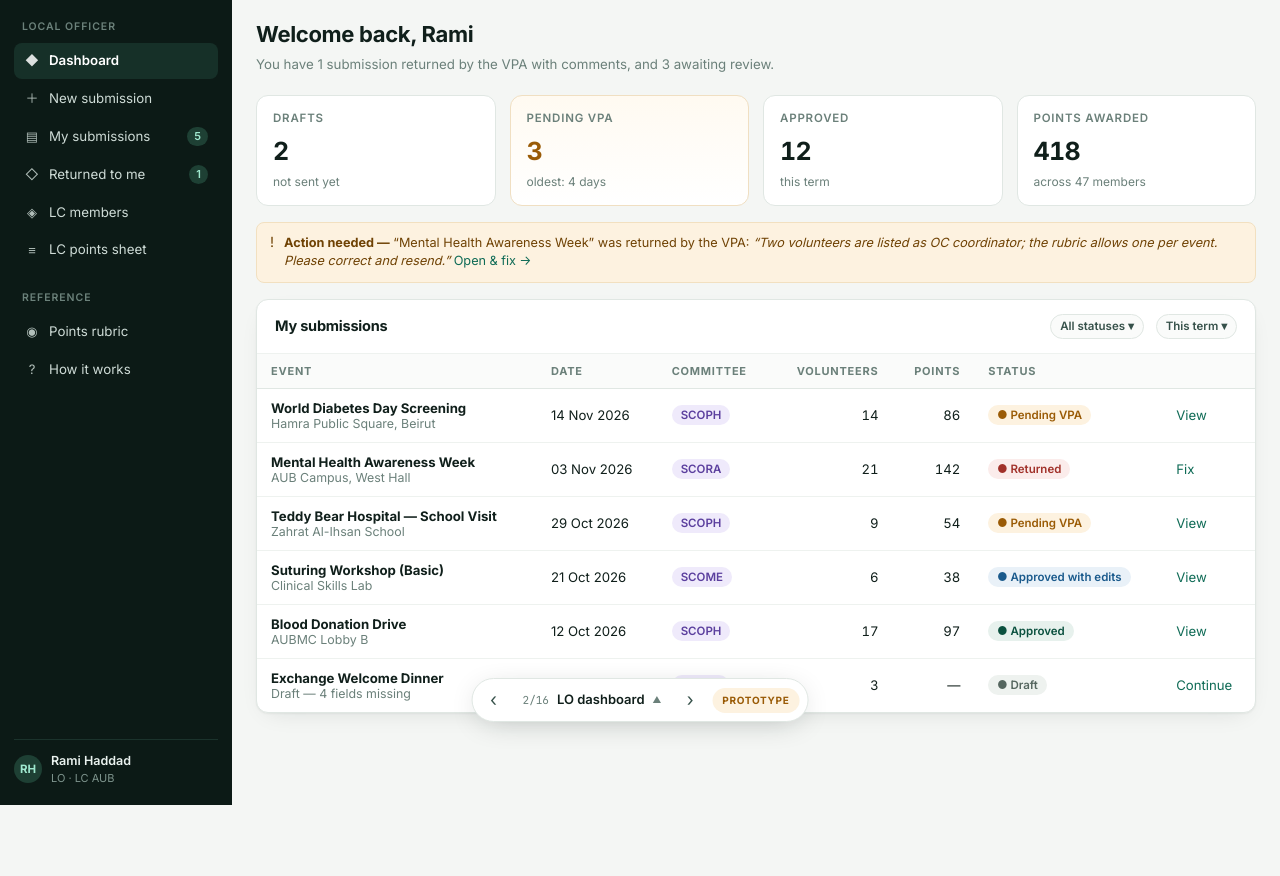
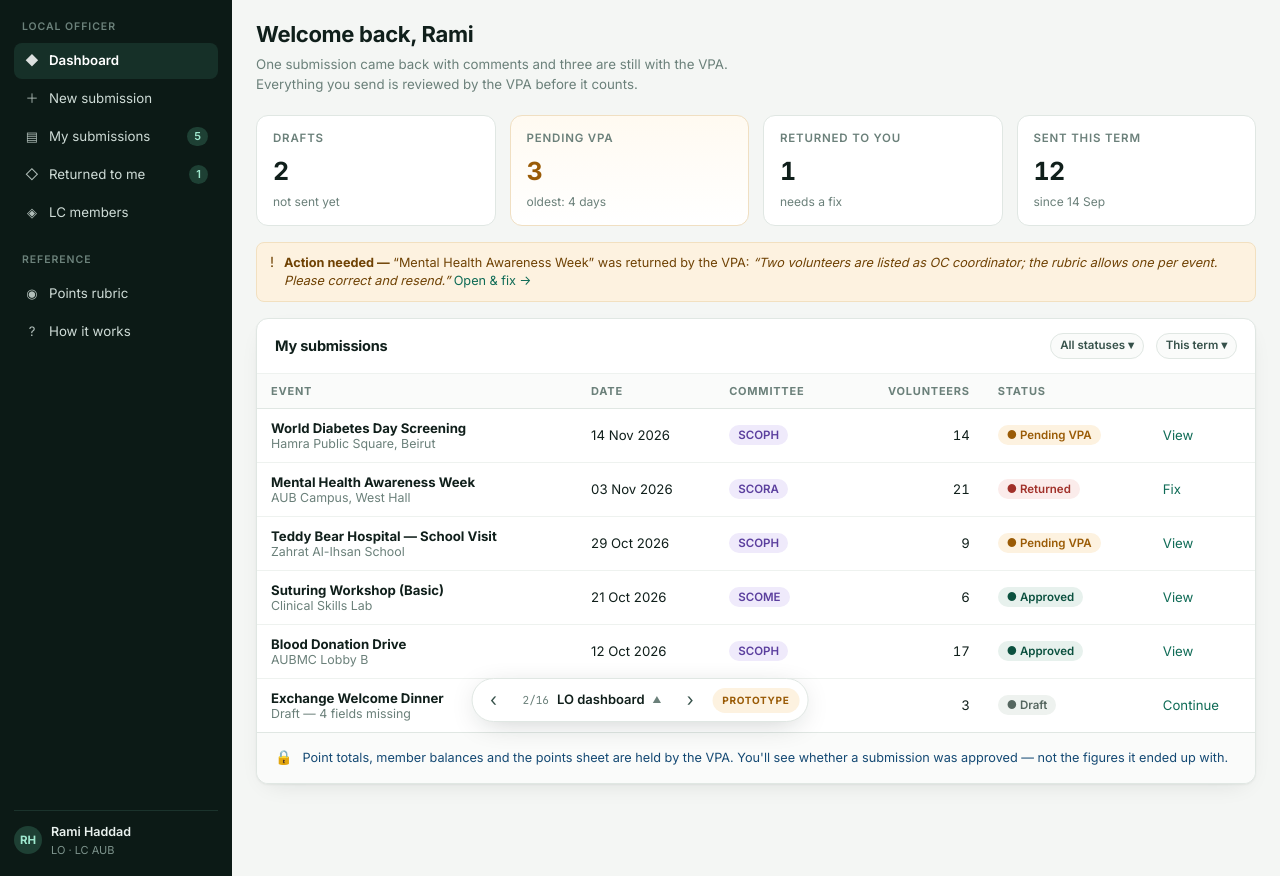
Before and after one commit to eliezgheib577-lgtm/points-system, a plain HTML site: page mockups/preview.html in a window 1280 px wide. Both pictures are taken after a click on the button "Sign in". Shown: the part 64-940 px from the top of the page. Before the commit the page ends 869 px from the top, so only its background shows below. Drawn offline with Linux system fonts and the light colour scheme.

Commit message:
Restrict Local Officers to submitting only
LOs no longer see point totals, member balances, the points sheet or any
approved figures: the points-sheet nav is gone, the dashboard reports
submission state instead of points awarded, the submissions table drops its
points column, and an approved submission reads simply Approved rather than
disclosing that the VPA adjusted it.

Adds a who-sees-what table to the rules screen so the boundary is stated
rather than implied, and turns off the adjustment notice that would have
leaked figures back to LOs.

Co-Authored-By: Claude Opus 5 <noreply@anthropic.com>
Claude-Session: https://claude.ai/code/session_012bK2P4cmT6baufXMRm4cyf

```diff
--- a/mockups/preview.html
+++ b/mockups/preview.html
@@ -335,7 +335,6 @@ body::before{content:"";position:fixed;inset:0 0 auto;height:env(safe-area-inset
         <div class="nav"><span class="ic">▤</span>My submissions<span class="count">5</span></div>
         <div class="nav"><span class="ic">◇</span>Returned to me<span class="count">1</span></div>
         <div class="nav"><span class="ic">◈</span>LC members</div>
-        <div class="nav"><span class="ic">≡</span>LC points sheet</div>
       </div>
       <div class="navgroup">
         <div class="navlabel">Reference</div>
@@ -352,28 +351,31 @@ body::before{content:"";position:fixed;inset:0 0 auto;height:env(safe-area-inset
       </div>
       <div class="content">
         <div class="page-head">
-          <div><h1>Welcome back, Rami</h1><p>You have 1 submission returned by the VPA with comments, and 3 awaiting review.</p></div>
+          <div><h1>Welcome back, Rami</h1><p>One submission came back with comments and three are still with the VPA. Everything you send is reviewed by the VPA before it counts.</p></div>
         </div>
         <div class="grid g4" style="margin-bottom:16px">
           <div class="tile"><div class="k">Drafts</div><div class="v">2</div><div class="d">not sent yet</div></div>
           <div class="tile hot"><div class="k">Pending VPA</div><div class="v">3</div><div class="d">oldest: 4 days</div></div>
-          <div class="tile"><div class="k">Approved</div><div class="v">12</div><div class="d">this term</div></div>
-          <div class="tile"><div class="k">Points awarded</div><div class="v">418</div><div class="d">across 47 members</div></div>
+          <div class="tile"><div class="k">Returned to you</div><div class="v">1</div><div class="d">needs a fix</div></div>
+          <div class="tile"><div class="k">Sent this term</div><div class="v">12</div><div class="d">since 14 Sep</div></div>
         </div>
         <div class="note warn" style="margin-bottom:16px"><span class="ic">!</span><span><b>Action needed —</b> “Mental Health Awareness Week” was returned by the VPA: <i>“Two volunteers are listed as OC coordinator; the rubric allows one per event. Please correct and resend.”</i> <a href="#">Open &amp; fix →</a></span></div>
         <div class="card">
           <div class="card-h"><h3>My submissions</h3><div class="spacer"></div><span class="pill flat">All statuses ▾</span><span class="pill flat">This term ▾</span></div>
           <table>
-            <thead><tr><th>Event</th><th>Date</th><th>Committee</th><th class="num">Volunteers</th><th class="num">Points</th><th>Status</th><th></th></tr></thead>
+            <thead><tr><th>Event</th><th>Date</th><th>Committee</th><th class="num">Volunteers</th><th>Status</th><th></th></tr></thead>
             <tbody>
-              <tr><td><b>World Diabetes Day Screening</b><div class="sub">Hamra Public Square, Beirut</div></td><td>14 Nov 2026</td><td><span class="pill tag">SCOPH</span></td><td class="num">14</td><td class="num">86</td><td><span class="pill pend">● Pending VPA</span></td><td><a href="#">View</a></td></tr>
-              <tr><td><b>Mental Health Awareness Week</b><div class="sub">AUB Campus, West Hall</div></td><td>03 Nov 2026</td><td><span class="pill tag">SCORA</span></td><td class="num">21</td><td class="num">142</td><td><span class="pill ret">● Returned</span></td><td><a href="#">Fix</a></td></tr>
-              <tr><td><b>Teddy Bear Hospital — School Visit</b><div class="sub">Zahrat Al-Ihsan School</div></td><td>29 Oct 2026</td><td><span class="pill tag">SCOPH</span></td><td class="num">9</td><td class="num">54</td><td><span class="pill pend">● Pending VPA</span></td><td><a href="#">View</a></td></tr>
-              <tr><td><b>Suturing Workshop (Basic)</b><div class="sub">Clinical Skills Lab</div></td><td>21 Oct 2026</td><td><span class="pill tag">SCOME</span></td><td class="num">6</td><td class="num">38</td><td><span class="pill mod">● Approved with edits</span></td><td><a href="#">View</a></td></tr>
-              <tr><td><b>Blood Donation Drive</b><div class="sub">AUBMC Lobby B</div></td><td>12 Oct 2026</td><td><span class="pill tag">SCOPH</span></td><td class="num">17</td><td class="num">97</td><td><span class="pill ok">● Approved</span></td><td><a href="#">View</a></td></tr>
-              <tr><td><b>Exchange Welcome Dinner</b><div class="sub">Draft — 4 fields missing</div></td><td>—</td><td><span class="pill tag">SCOPE</span></td><td class="num">3</td><td class="num">—</td><td><span class="pill draft">● Draft</span></td><td><a href="#">Continue</a></td></tr>
+              <tr><td><b>World Diabetes Day Screening</b><div class="sub">Hamra Public Square, Beirut</div></td><td>14 Nov 2026</td><td><span class="pill tag">SCOPH</span></td><td class="num">14</td><td><span class="pill pend">● Pending VPA</span></td><td><a href="#">View</a></td></tr>
+              <tr><td><b>Mental Health Awareness Week</b><div class="sub">AUB Campus, West Hall</div></td><td>03 Nov 2026</td><td><span class="pill tag">SCORA</span></td><td class="num">21</td><td><span class="pill ret">● Returned</span></td><td><a href="#">Fix</a></td></tr>
+              <tr><td><b>Teddy Bear Hospital — School Visit</b><div class="sub">Zahrat Al-Ihsan School</div></td><td>29 Oct 2026</td><td><span class="pill tag">SCOPH</span></td><td class="num">9</td><td><span class="pill pend">● Pending VPA</span></td><td><a href="#">View</a></td></tr>
+              <tr><td><b>Suturing Workshop (Basic)</b><div class="sub">Clinical Skills Lab</div></td><td>21 Oct 2026</td><td><span class="pill tag">SCOME</span></td><td class="num">6</td><td><span class="pill ok">● Approved</span></td><td><a href="#">View</a></td></tr>
+              <tr><td><b>Blood Donation Drive</b><div class="sub">AUBMC Lobby B</div></td><td>12 Oct 2026</td><td><span class="pill tag">SCOPH</span></td><td class="num">17</td><td><span class="pill ok">● Approved</span></td><td><a href="#">View</a></td></tr>
+              <tr><td><b>Exchange Welcome Dinner</b><div class="sub">Draft — 4 fields missing</div></td><td>—</td><td><span class="pill tag">SCOPE</span></td><td class="num">3</td><td><span class="pill draft">● Draft</span></td><td><a href="#">Continue</a></td></tr>
             </tbody>
           </table>
+          <div class="pad" style="border-top:1px solid var(--line);background:var(--surface-2);border-radius:0 0 var(--r) var(--r)">
+            <div class="note info" style="border:0;background:transparent;padding:0"><span class="ic">🔒</span><span>Point totals, member balances and the points sheet are held by the VPA. You'll see whether a submission was approved — not the figures it ended up with.</span></div>
+          </div>
         </div>
       </div>
     </div>
@@ -392,7 +394,6 @@ body::before{content:"";position:fixed;inset:0 0 auto;height:env(safe-area-inset
         <div class="nav"><span class="ic">▤</span>My submissions<span class="count">5</span></div>
         <div class="nav"><span class="ic">◇</span>Returned to me<span class="count">1</span></div>
         <div class="nav"><span class="ic">◈</span>LC members</div>
-        <div class="nav"><span class="ic">≡</span>LC points sheet</div>
       </div>
       <div class="side-foot"><div class="avatar">RH</div><div><b>Rami Haddad</b><small>LO · LC AUB</small></div></div>
     </aside>
@@ -460,7 +461,6 @@ body::before{content:"";position:fixed;inset:0 0 auto;height:env(safe-area-inset
         <div class="nav"><span class="ic">▤</span>My submissions<span class="count">5</span></div>
         <div class="nav"><span class="ic">◇</span>Returned to me<span class="count">1</span></div>
         <div class="nav"><span class="ic">◈</span>LC members</div>
-        <div class="nav"><span class="ic">≡</span>LC points sheet</div>
       </div>
       <div class="side-foot"><div class="avatar">RH</div><div><b>Rami Haddad</b><small>LO · LC AUB</small></div></div>
     </aside>
@@ -551,7 +551,6 @@ body::before{content:"";position:fixed;inset:0 0 auto;height:env(safe-area-inset
         <div class="nav"><span class="ic">▤</span>My submissions<span class="count">5</span></div>
         <div class="nav"><span class="ic">◇</span>Returned to me<span class="count">1</span></div>
         <div class="nav"><span class="ic">◈</span>LC members</div>
-        <div class="nav"><span class="ic">≡</span>LC points sheet</div>
       </div>
       <div class="side-foot"><div class="avatar">RH</div><div><b>Rami Haddad</b><small>LO · LC AUB</small></div></div>
     </aside>
@@ -653,8 +652,8 @@ body::before{content:"";position:fixed;inset:0 0 auto;height:env(safe-area-inset
             <tbody>
               <tr><td><span class="sw"></span></td><td><b>Winter Clothing Drive</b><div class="sub">07 Nov 2026 · SCORP</div></td><td>LC USJ</td><td>Elias Rizk</td><td><span class="pill ret">6 days</span></td><td class="num">23</td><td class="num">148</td><td><span class="pill pend">2 over band</span></td><td><a href="#">Review</a></td></tr>
               <tr><td><span class="sw"></span></td><td><b>Hepatitis Awareness Booth</b><div class="sub">09 Nov 2026 · SCOPH</div></td><td>LC LAU</td><td>Dana Ayoub</td><td><span class="pill pend">5 days</span></td><td class="num">11</td><td class="num">64</td><td><span class="pill ret">1 duplicate</span></td><td><a href="#">Review</a></td></tr>
-              <tr><td><span class="sw on"></span></td><td><b>World Diabetes Day Screening</b><div class="sub">14 Nov 2026 · SCOPH</div></td><td>LC AUB</td><td>Rami Haddad</td><td><span class="pill flat">2 days</span></td><td class="num">14</td><td class="num">86</td><td><span class="pill pend">1 over band</span></td><td><a href="#"><b>Review</b></a></td></tr>
-              <tr><td><span class="sw"></span></td><td><b>Teddy Bear Hospital — School Visit</b><div class="sub">29 Oct 2026 · SCOPH</div></td><td>LC AUB</td><td>Rami Haddad</td><td><span class="pill flat">2 days</span></td><td class="num">9</td><td class="num">54</td><td><span class="pill ok">clean</span></td><td><a href="#">Review</a></td></tr>
+              <tr><td><span class="sw on"></span></td><td><b>World Diabetes Day Screening</b><div class="sub">14 Nov 2026 · SCOPH</div></td><td>LC AUB</td><td>Rami Haddad</td><td><span class="pill flat">2 days</span></td><td class="num">14</td><td><span class="pill pend">1 over band</span></td><td><a href="#"><b>Review</b></a></td></tr>
+              <tr><td><span class="sw"></span></td><td><b>Teddy Bear Hospital — School Visit</b><div class="sub">29 Oct 2026 · SCOPH</div></td><td>LC AUB</td><td>Rami Haddad</td><td><span class="pill flat">2 days</span></td><td class="num">9</td><td><span class="pill ok">clean</span></td><td><a href="#">Review</a></td></tr>
               <tr><td><span class="sw"></span></td><td><b>Research Methodology Webinar</b><div class="sub">11 Nov 2026 · SCORE</div></td><td>LC Balamand</td><td>Perla Gemayel</td><td><span class="pill flat">1 day</span></td><td class="num">8</td><td class="num">41</td><td><span class="pill ok">clean</span></td><td><a href="#">Review</a></td></tr>
               <tr><td><span class="sw"></span></td><td><b>Peer Education Training (TOT)</b><div class="sub">12 Nov 2026 · SCORA</div></td><td>LC LU</td><td>Hadi Zein</td><td><span class="pill flat">1 day</span></td><td class="num">19</td><td class="num">131</td><td><span class="pill pend">cap warning</span></td><td><a href="#">Review</a></td></tr>
               <tr><td><span class="sw"></span></td><td><b>Exchange Orientation Day</b><div class="sub">15 Nov 2026 · SCOPE</div></td><td>LC BAU</td><td>Sara Itani</td><td><span class="pill flat">6 hours</span></td><td class="num">12</td><td class="num">88</td><td><span class="pill ok">clean</span></td><td><a href="#">Review</a></td></tr>
@@ -1320,10 +1319,25 @@ body::before{content:"";position:fixed;inset:0 0 auto;height:env(safe-area-inset
               <div class="field"><label>Soft cap per member per month</label><div class="inp sel">30 points</div><div class="hint">Warns the VPA, doesn't block</div></div>
               <div class="field"><label>Max points per event</label><div class="inp sel">No limit</div></div>
               <div style="display:flex;align-items:center;gap:10px"><span class="sw on"></span><div><b style="font-size:13px">Require proof for events over 50 pts</b><div class="hint">Attendance sheet or report</div></div></div>
-              <div style="display:flex;align-items:center;gap:10px"><span class="sw on"></span><div><b style="font-size:13px">Notify LO of every VPA edit</b><div class="hint">Email + in-app, with the reason</div></div></div>
+              <div style="display:flex;align-items:center;gap:10px"><span class="sw"></span><div><b style="font-size:13px">Tell LOs when points are adjusted</b><div class="hint">Off — LOs see only Approved or Returned, never the figures</div></div></div>
               <div style="display:flex;align-items:center;gap:10px"><span class="sw on"></span><div><b style="font-size:13px">Members can see their own points</b><div class="hint">Read-only member login</div></div></div>
               <div style="display:flex;align-items:center;gap:10px"><span class="sw"></span><div><b style="font-size:13px">Public leaderboard link</b><div class="hint">First names + LC only</div></div></div>
             </div></div>
+            <div class="card"><div class="card-h"><h3>Who sees what</h3><div class="spacer"></div><small>roles are fixed</small></div>
+              <table>
+                <thead><tr><th>Can</th><th>LO</th><th>VPA</th><th>Member</th></tr></thead>
+                <tbody>
+                  <tr><td>Submit points</td><td><b>✓</b></td><td><b>✓</b></td><td class="sub">—</td></tr>
+                  <tr><td>Track own submissions</td><td><b>✓</b></td><td><b>✓</b></td><td class="sub">—</td></tr>
+                  <tr><td>Approve &amp; adjust</td><td class="sub">—</td><td><b>✓</b></td><td class="sub">—</td></tr>
+                  <tr><td>See point totals</td><td class="sub">—</td><td><b>✓</b></td><td class="sub">own only</td></tr>
+                  <tr><td>See the points sheet</td><td class="sub">—</td><td><b>✓</b></td><td class="sub">—</td></tr>
+                  <tr><td>See rankings</td><td class="sub">—</td><td><b>✓</b></td><td class="sub">own rank</td></tr>
+                  <tr><td>Member registry</td><td class="sub">names only</td><td><b>✓</b></td><td class="sub">—</td></tr>
+                  <tr><td>Excel workbook</td><td class="sub">—</td><td><b>✓</b></td><td class="sub">—</td></tr>
+                </tbody>
+              </table>
+            </div>
             <div class="card"><div class="card-h"><h3>Term</h3></div><div class="card-b" style="display:flex;flex-direction:column;gap:11px">
               <div class="kv"><span class="k">Active term</span><span class="v">2026–2027 · Semester 1</span></div>
               <div class="kv"><span class="k">Opened</span><span class="v">01 Sep 2026 · 4,106 pts so far</span></div>
@@ -1466,7 +1480,7 @@ sheet.addEventListener("click",function(e){ if(e.target===sheet) sheet.classList
 
 /* make the mock-up click through */
 var NAVMAP={"Dashboard":"lo-dash","New submission":"lo-event","My submissions":"lo-dash","Returned to me":"lo-dash",
- "LC members":"lo-dash","LC points sheet":"ledger","Points rubric":"rubric","How it works":"login",
+ "LC members":"lo-dash","Points rubric":"rubric","How it works":"login",
  "Overview":"vpa-queue","Pending review":"vpa-queue","All submissions":"vpa-queue","Points sheet":"ledger",
  "Members":"by-member","Excel sync":"excel-sync","Rubric & rules":"rubric","Accounts & LCs":"rubric","Audit log":"ledger",
  "My points":"member","My events":"member","Leaderboard":"ledger","My certificate":"member"};
```
Also changed, not shown: mockups/prototype.html (+32 -18 lines), mockups/screens/02-lo-dashboard.png, mockups/screens/03-lo-new-event.png, mockups/screens/04-lo-volunteers-points.png, mockups/screens/05-lo-review-send.png, mockups/screens/15-rubric-rules.png.
